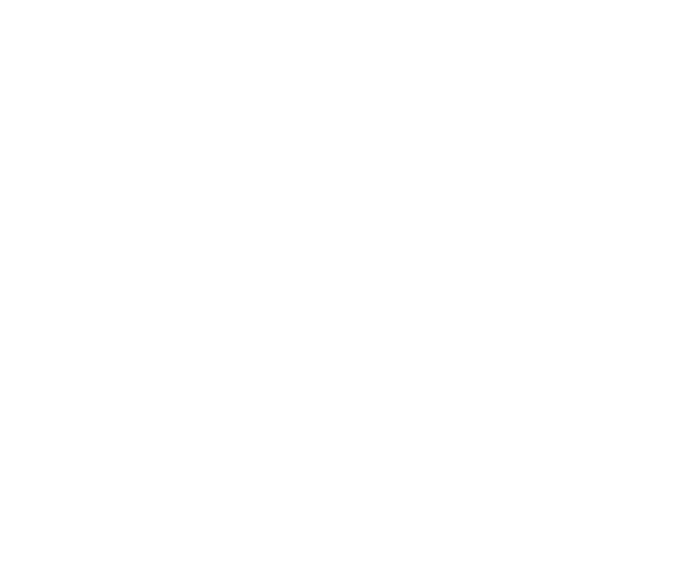
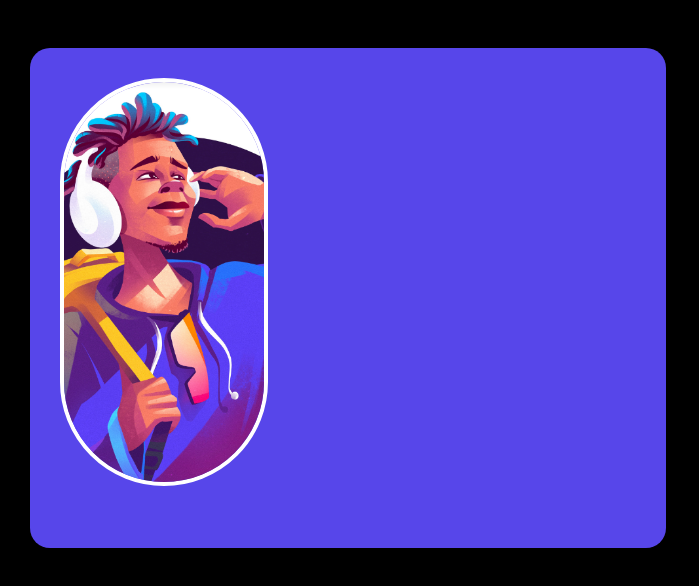
Before and after one commit to bharathhalemane/super-app-assessment, a React (Vite) app: page /dashboard in a window 1280 px wide. Before the commit this address had no page. Shown: the top 586 px of the page, without its empty margins (0-699 px from the left). Built offline with nearby package versions, Linux system fonts and the light colour scheme; a web font is replaced by a local one.

Commit message:
usercard ready

```diff
--- /dev/null
+++ b/src/components/UserInfoCard/UserInfoCard.jsx
@@ -0,0 +1,34 @@
+import styles from "./UserInfoCard.module.css"
+import { useStore } from "../../store/useStore"
+import userImg from "../../assets/userImg.png"
+
+const UserInfoCard = ({ size }) => {
+    const user = useStore((state) => state.user)
+    const categories = useStore((state) => state.categories)
+
+    return <div
+            className={
+                size === "max"
+                    ? styles.userInfoCardMax
+                    : styles.userInfoCardMin
+            }
+        >
+        <img className={styles.userImg} src={userImg} alt="user Image" />
+        <div className={styles.infoSection}>
+            <h1 className={styles.name}>{user.name}</h1>
+            <h1 className={styles.email}>{user.email}</h1>
+            <h1 className={styles.username}>{user.username}</h1>
+            <div className={styles.categories}>
+                {
+                    categories.map((title) => (
+                        <div className={styles.category}>
+                            {title}
+                        </div>
+                    ))
+                }
+            </div>
+        </div>
+    </div >
+}
+
+export default UserInfoCard
--- /dev/null
+++ b/src/components/UserInfoCard/UserInfoCard.module.css
@@ -0,0 +1,99 @@
+.userInfoCardMax {
+    width: 45vw;
+    height: 55vh;
+    background-color: #5746EA;
+    padding: 30px;
+    display: flex;
+    gap: 30px;
+    border-radius: 20px;
+}
+
+.userInfoCardMax .userImg {
+    width: 200px;
+    height: 400px;
+    object-fit: cover;
+    border-radius: 150px;
+    border: 4px solid #fff;
+}
+
+.userInfoCardMax .infoSection {
+    padding-top: 30px;
+    display: flex;
+    flex-direction: column;
+    gap: 10px;
+}
+
+.userInfoCardMax .name,
+.email {
+    color: #fff;
+    font-size: 30px;
+    font-weight: 300;
+    display: flex;
+    flex-wrap: wrap;
+}
+
+.userInfoCardMax .username {
+    color: #fff;
+    font-weight: bold;
+    font-size: 50px;
+}
+
+.categories {
+    display: grid;
+    grid-template-columns: repeat(2, 1fr);
+    gap: 20px;
+}
+
+.category {
+    background-color: #9F94FF;
+    width: 200px;
+    height: 50px;
+    display: flex;
+    align-items: center;
+    justify-content: center;
+    border-radius: 50px;
+    color: #fff;
+}
+
+.userInfoCardMin {
+    width: 30vw;
+    height: 40vh;
+    background-color: #5746EA;
+    padding: 20px;
+    display: flex;
+    gap: 15px;
+    border-radius: 20px;
+}
+
+.userInfoCardMin .userImg {
+    width: 110px;
+    height: 270px;
+    object-fit: cover;
+    border-radius: 150px;
+    border: 4px solid #fff;
+}
+
+.userInfoCardMin .infoSection{
+    color: #fff;
+    margin-top: 30px;
+    display: flex;
+    flex-direction: column;
+    gap: 10px;
+}
+
+.userInfoCardMin .name,
+.userInfoCardMin .email {
+    font-size: 20px;
+    font-weight: 300;
+}
+
+.userInfoCardMin .category {
+    background-color: #9F94FF;
+    width: 150px;
+    height: 40px;
+    display: flex;
+    align-items: center;
+    justify-content: center;
+    border-radius: 50px;
+    color: #fff;
+}
--- a/src/pages/Categories/Categories.jsx
+++ b/src/pages/Categories/Categories.jsx
@@ -50,6 +50,10 @@
         )
     }
 
+    const handleNextPage = () => {
+        setCategories(selectedCategories)
+        navigate("/dashboard")
+    }
     return <>
         <div className={style.categoriesPage}>
             <div className={style.selectedSection}>
@@ -81,7 +85,7 @@
                 <div className={style.nextBtnCon}>
                     <button className={`${style.nextBtn} ${selectedCategories.length < 3 ? style.disableBtn : ""}`}
                         disabled={selectedCategories.length < 3}
-                        onClick={()=> navigate("/dashboard")}
+                        onClick={handleNextPage}
                     >Next Page</button>
                 </div>
             </div>
--- /dev/null
+++ b/src/pages/Dashboard/Dashboard.jsx
@@ -0,0 +1,11 @@
+import style from './Dashboard.module.css'
+import UserInfoCard from '../../components/UserInfoCard/UserInfoCard'
+
+const Dashboard = () => {
+    return <div className={style.dashboardPage}>
+        <h1>dashboard</h1>
+        <UserInfoCard size="max"/>
+    </div>
+}
+
+export default Dashboard
--- /dev/null
+++ b/src/pages/Dashboard/Dashboard.module.css
@@ -0,0 +1,5 @@
+.dashboardPage{
+    background-color: #000;
+    padding: 10px  30px;
+    min-height: 100vh;
+}
--- a/src/routes/AppRoutes.jsx
+++ b/src/routes/AppRoutes.jsx
@@ -1,19 +1,23 @@
-import {BrowserRouter, Routes, Route} from "react-router-dom"
+import { BrowserRouter, Routes, Route } from "react-router-dom"
 
 import ProtectedRoute from "./ProtectedRoute"
 import Register from "../pages/Register/Register"
 import Categories from "../pages/Categories/Categories"
+import Dashboard from "../pages/Dashboard/Dashboard"
 
 const AppRoutes = () => {
     return (
         <BrowserRouter>
             <Routes>
-                <Route path="/" element={<Register/>}/>
+                <Route path="/" element={<Register />} />
                 <Route path="/categories" element={
                     <ProtectedRoute>
-                        <Categories/>
+                        <Categories />
                     </ProtectedRoute>
-                }/>
+                } />
+                <Route path="/dashboard" element={
+                        <Dashboard />
+                } />
             </Routes>
         </BrowserRouter>
     )
--- a/src/store/useStore.js
+++ b/src/store/useStore.js
@@ -15,7 +15,6 @@
       notes: "",
 
       setUser: (userData) => {
-        console.log(userData);
         set({ user: userData });
       },
 
```
Also changed, not shown: src/assets/userImg.png (added), src/pages/Dashboard.jsx (deleted).
